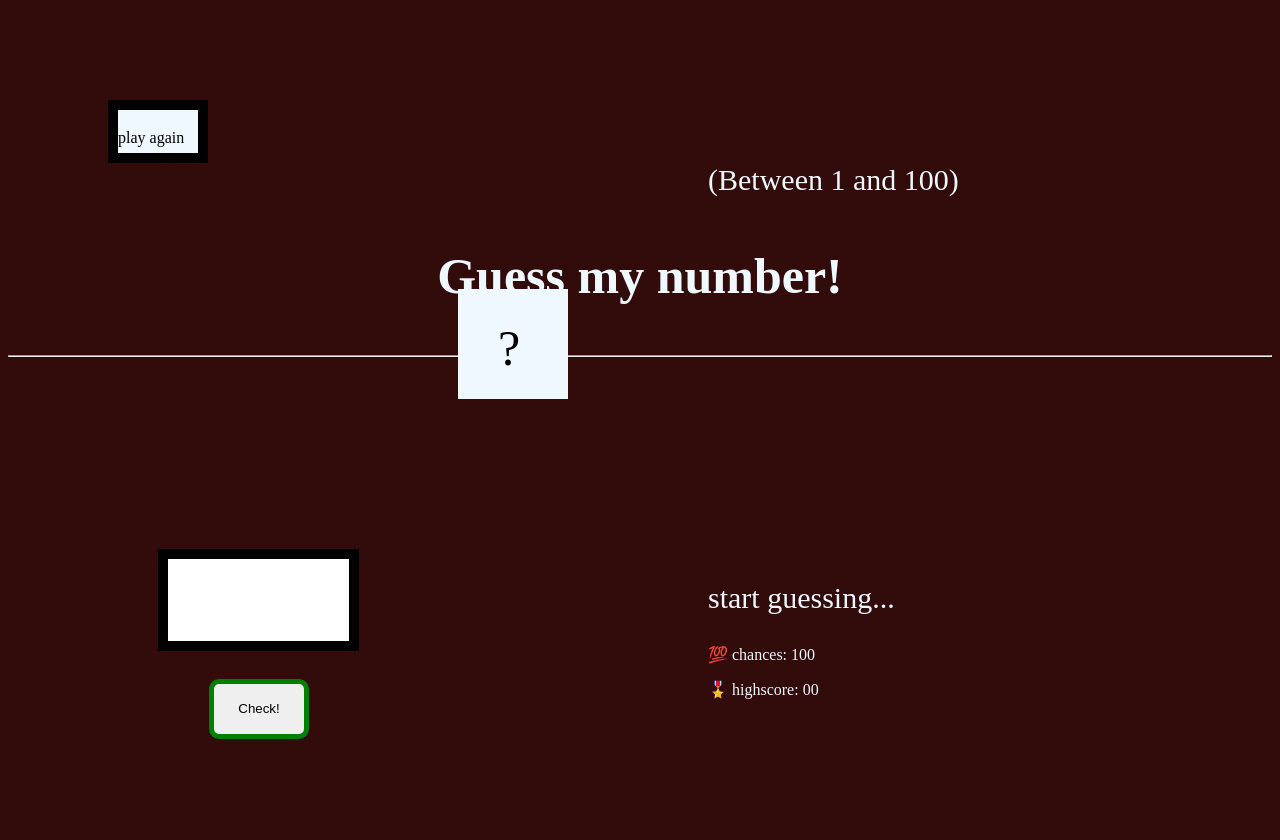
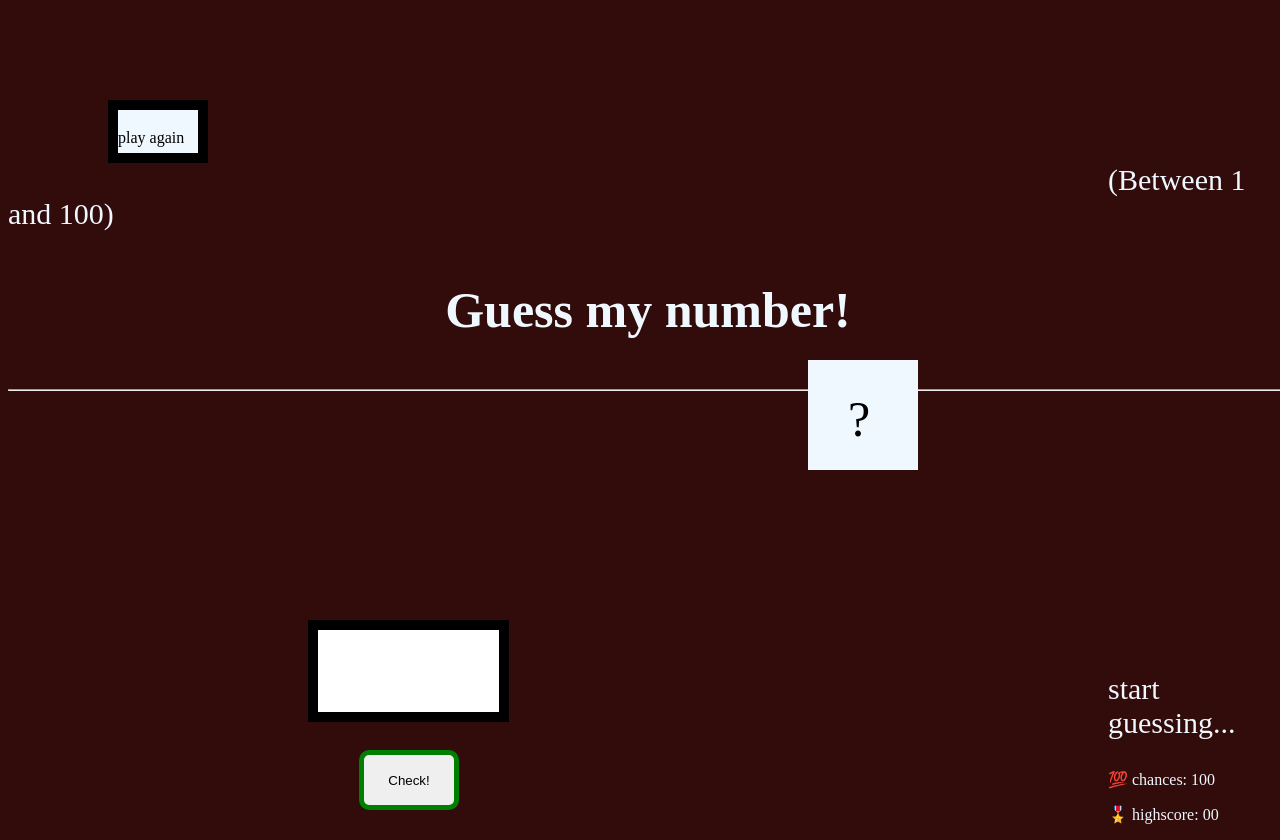
Before and after one commit to vikaspatil2277/javascript-dom-handson, a plain HTML site: page index.html in a window 1280 px wide. Before the commit the page ends 800 px from the top, so only its background shows below. Drawn offline with Linux system fonts and the light colour scheme.

Commit message:
modified

```diff
--- a/index.css
+++ b/index.css
@@ -1,5 +1,7 @@
 body{
     background-color:rgb(50, 11, 11);
+    height: fit-content;
+    width: 100%;
 
 }
 
@@ -14,11 +16,15 @@ margin-left: 100px;
     border: 10px solid black;
 }
 .num{
-    position: relative;
+    position:relative;
     color: aliceblue;
-    margin-left:700px;
+    margin-left:1100px;
     font-size: 30px;
 
+}
+
+hr{
+    width: auto;
 }
 
 .centerguess{
@@ -34,8 +40,8 @@ margin-left: 100px;
     height: 80px;
     width: 70px;
     background-color: aliceblue;
-    margin-top: -6%;
-    margin-left: 450px;
+    margin-top: -3%;
+    margin-left: 800px;
    font-size: 50px;
    padding-left: 40px;
    padding-top: 30px;
@@ -45,7 +51,7 @@ margin-left: 100px;
 #guessid{
     height: 80px;
     margin-top: 150px;
-    margin-left: 150px;
+    margin-left: 300px;
     border: 10px solid black;
 }
 .check{
@@ -60,6 +66,12 @@ margin-left: 100px;
 
 .right{
     color: aliceblue;
-    margin-left: 700px;
-    margin-top: -100px;
+    margin-left: 1100px;
+    margin-top: -80px;
 }
+
+@media (min-width: 360px) and (max-width:800px){
+    .num{
+        margin-left:500px;
+    }
+}
```
